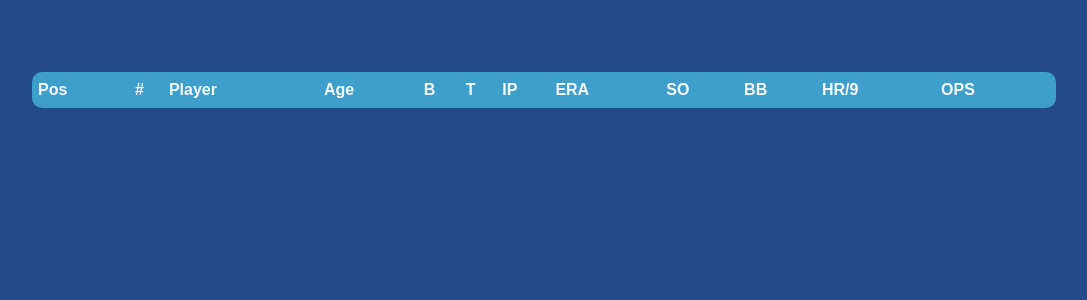
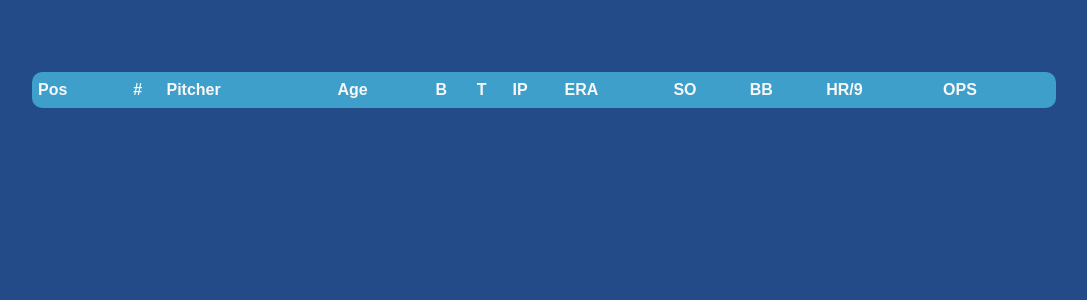
Before and after one commit to Lvcky-gg/stats_app, a Django app: template app/api/templates/team_pitchers.html in a window 1280 px wide. Shown: the part 255-555 px from the top of the page, without its empty margins (96-1183 px from the left). Run offline with Django 4.2, Linux system fonts and the light colour scheme; the template is opened without the code that fills it, so the values that code supplies are empty.

Commit message:
changed heading

```diff
--- a/app/api/templates/team_pitchers.html
+++ b/app/api/templates/team_pitchers.html
@@ -50,7 +50,7 @@
       <thead>
         <th>Pos</th>
         <th>#</th>
-        <th>Player</th>
+        <th>Pitcher</th>
 
         <th>Age</th>
 
```
